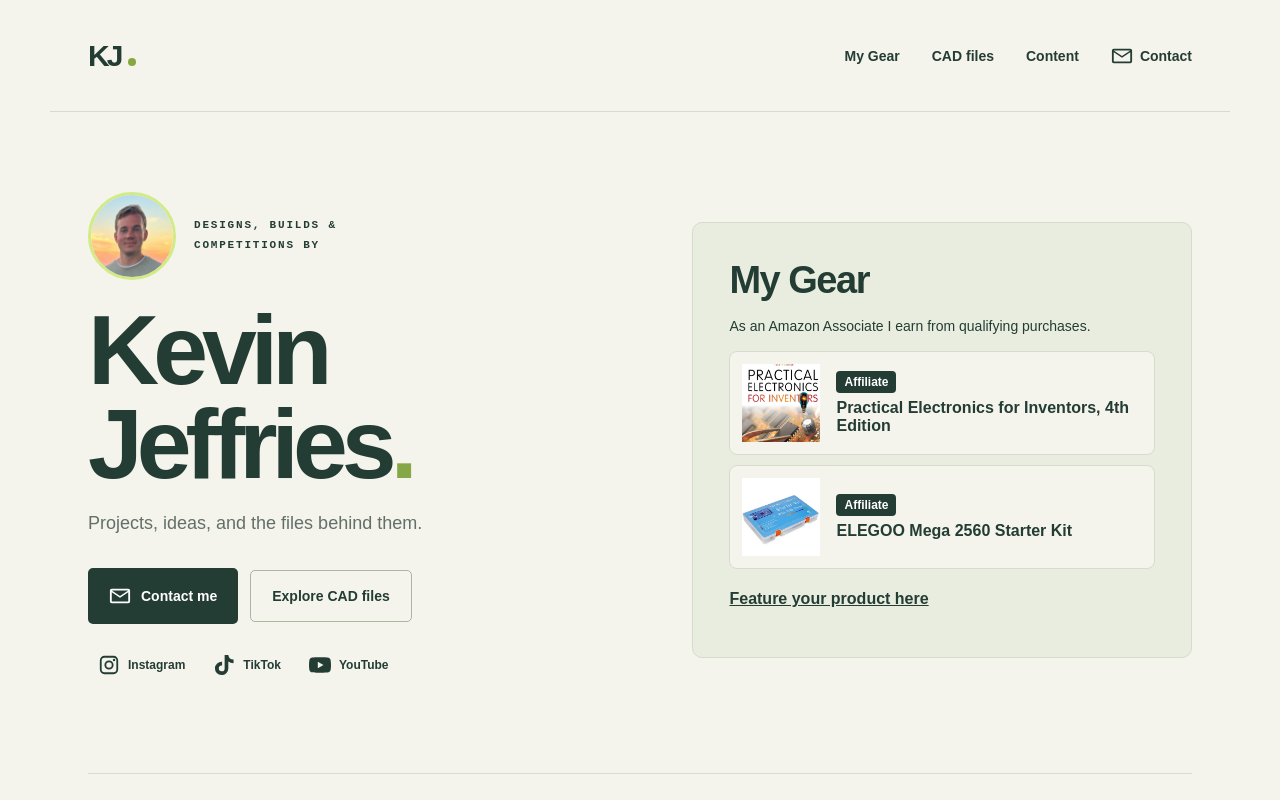
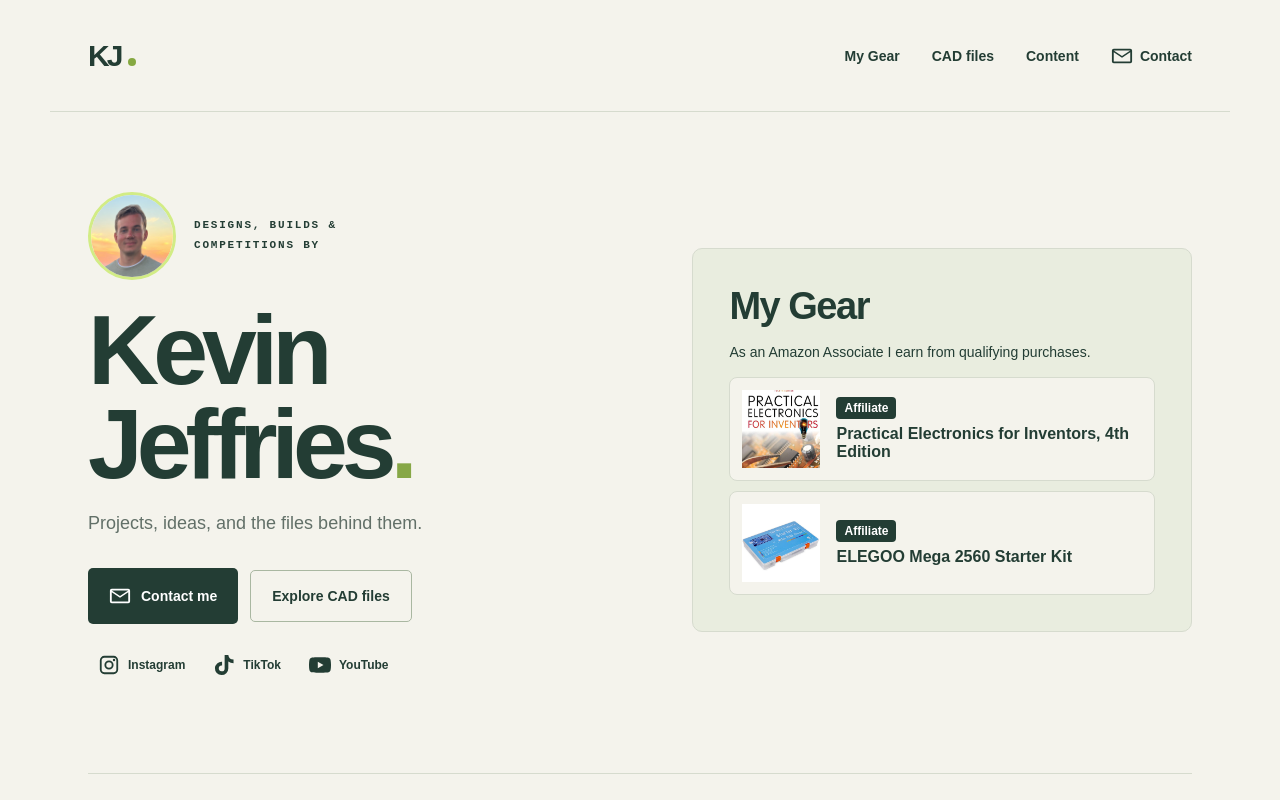
Before and after one commit to kjeffriess/kjeffriess.github.io, a plain HTML site: page index.html in a window 1280 px wide. Shown: the top 800 px of the page. Drawn offline with nearby package versions, Linux system fonts and the light colour scheme.

Commit message:
Remove the product partnership link from My Gear

```diff
--- a/index.html
+++ b/index.html
@@ -25,7 +25,6 @@
             <div><span class="gear-affiliate">Affiliate</span><strong>ELEGOO Mega 2560 Starter Kit</strong></div>
           </a>
         </div>
-        <a class="gear-partner" href="mailto:kev.jeffries00@gmail.com?subject=My%20Gear%20partnership">Feature your product here</a>
       </section>
     </section>
     <section id="files" class="section"><div class="section-heading"><div><p class="eyebrow">01 / THE DOWNLOAD SHELF</p><h2>Competition files.</h2></div><span class="tag">STEP / CAD</span></div><p class="section-intro">Choose a competition to explore its models and download the print-ready files.</p><div id="projects" class="projects"><div class="empty"><span class="file-icon" aria-hidden="true">↧</span><div><h3>The first files are on their way.</h3><p>New competition downloads will appear here when they’re ready.</p></div><span class="status">COMING SOON</span></div></div></section>
```
